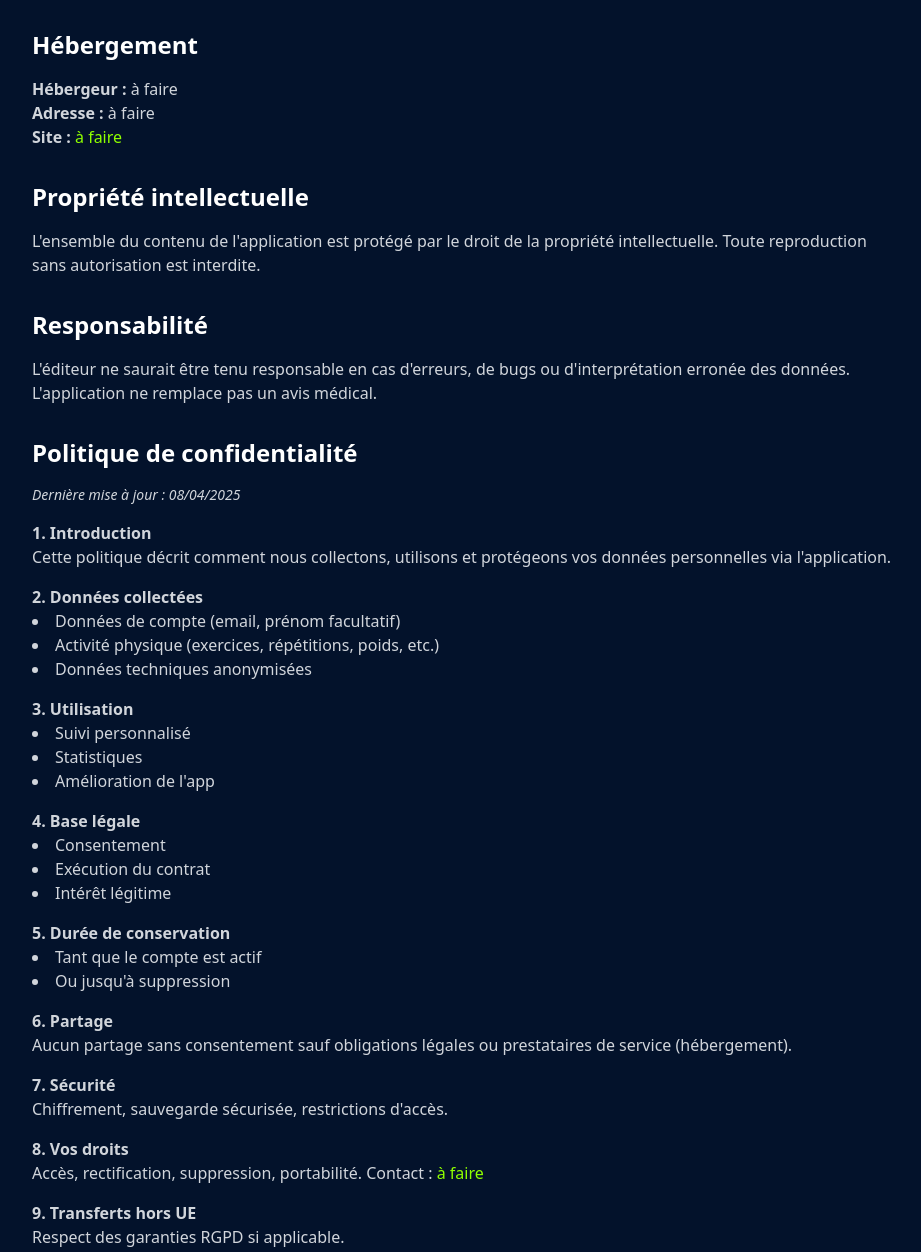
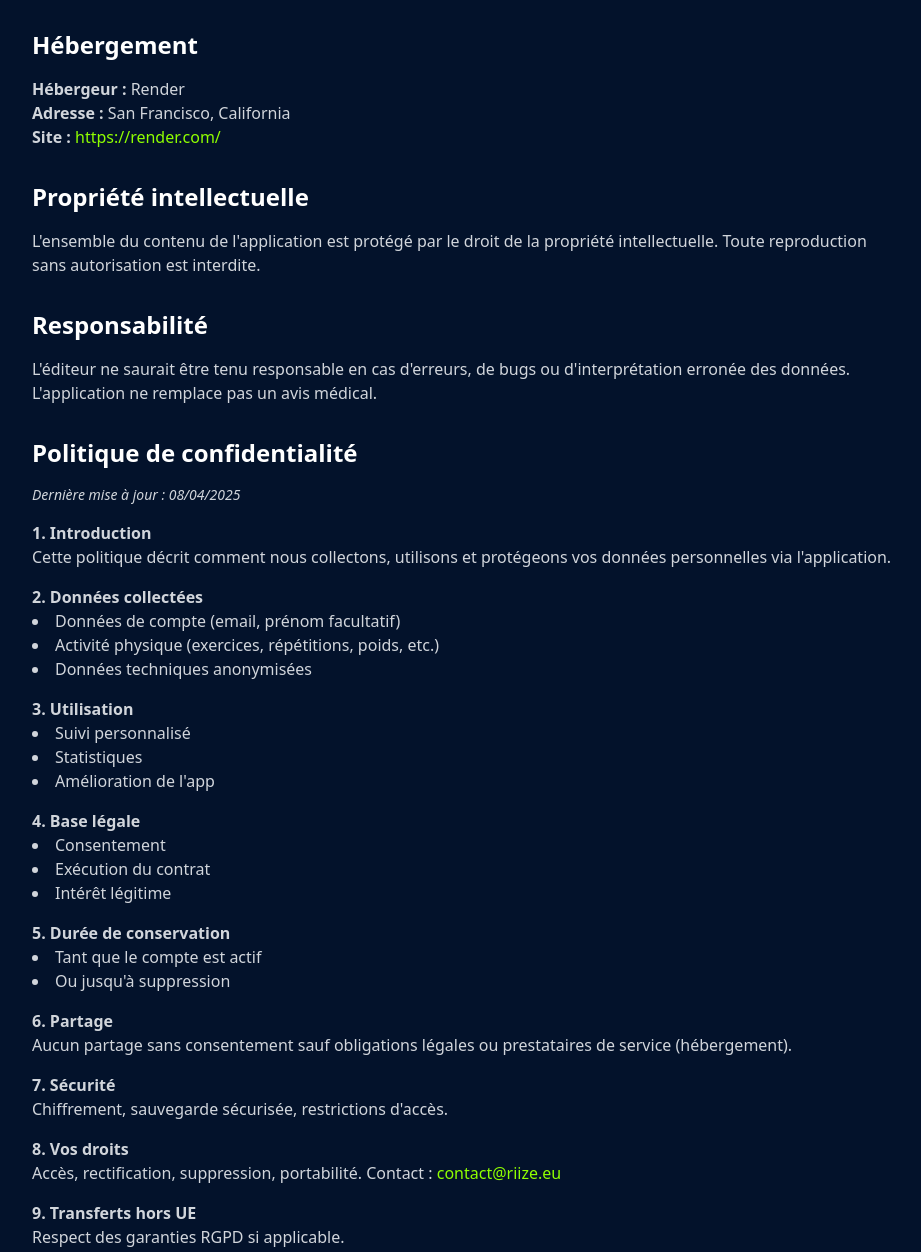
Before and after one commit to Antho-Lopez/riize_api, a website: page landing-page/privacy-policy.html in a window 1280 px wide. Shown: the part 299-1551 px from the top of the page, without its empty margins (176-1097 px from the left). Drawn offline with nearby package versions, Linux system fonts and the light colour scheme.

Commit message:
maj infos privacy policy

```diff
--- a/landing-page/privacy-policy.html
+++ b/landing-page/privacy-policy.html
@@ -36,9 +36,9 @@
             <!-- Hébergement -->
             <section>
             <h2 class="text-2xl font-semibold text-white mb-4">Hébergement</h2>
-            <p><strong>Hébergeur :</strong> à faire</p>
-            <p><strong>Adresse :</strong> à faire</p>
-            <p><strong>Site :</strong> <a href="https://riize-app.onrender.com/" class="text-[#8FFF00] hover:underline">à faire</a></p>
+            <p><strong>Hébergeur :</strong> Render</p>
+            <p><strong>Adresse :</strong> San Francisco, California</p>
+            <p><strong>Site :</strong> <a href="https://render.com/" class="text-[#8FFF00] hover:underline">https://render.com/</a></p>
             </section>
 
             <!-- Propriété intellectuelle -->
@@ -96,7 +96,7 @@
 
             <h3 class="font-bold mt-4">8. Vos droits</h3>
             <p>Accès, rectification, suppression, portabilité.
-            Contact : <a href="mailto:contact@riize.eu" class="text-[#8FFF00] hover:underline">à faire</a></p>
+            Contact : <a href="mailto:contact@riize.eu" class="text-[#8FFF00] hover:underline">contact@riize.eu</a></p>
 
             <h3 class="font-bold mt-4">9. Transferts hors UE</h3>
             <p>Respect des garanties RGPD si applicable.</p>
```
